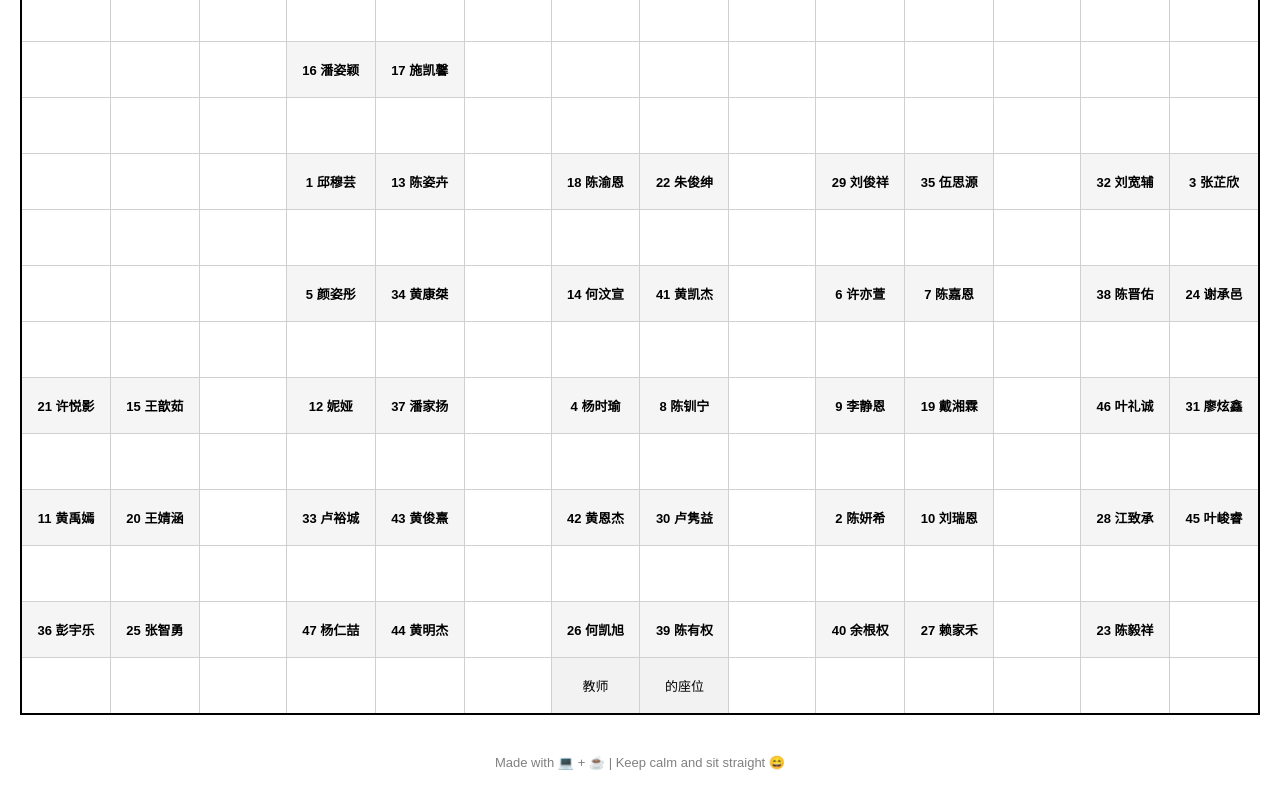
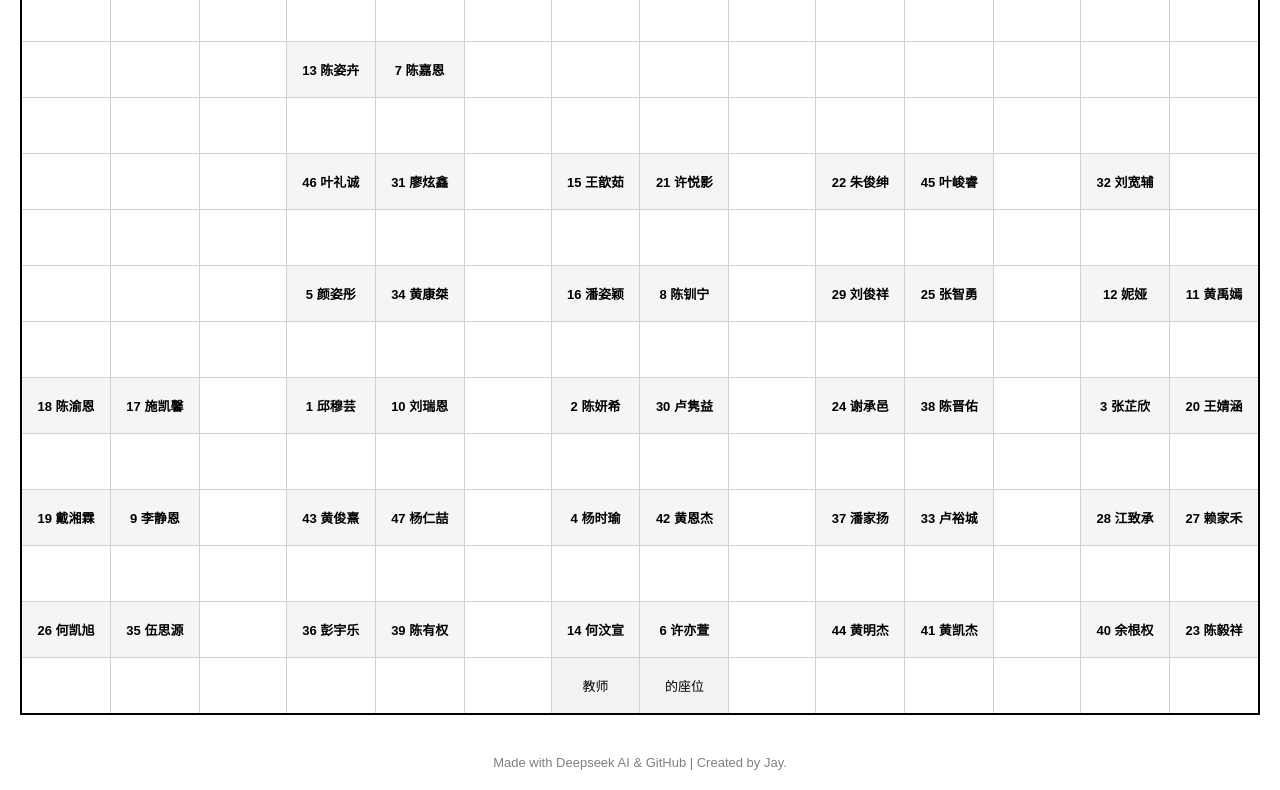
Before and after one commit to jayyyy1106/j2-4, a plain HTML site: page index.html in a window 1280 px wide. Shown: the part 195-985 px from the top of the page. Drawn offline with Linux system fonts and the light colour scheme.

Commit message:
Update index.html

```diff
--- a/index.html
+++ b/index.html
@@ -71,7 +71,7 @@
   </style>
 </head>
 <body>
-  <h1>初二4 座位表</h1>
+  <h1>初二4 座位表（8月）</h1>
   <div class="button-container">
     <button id="randomizeBtn">Randomize 随机分配</button>
     <button id="exportBtn">Save As PNG 保存为PNG</button>
@@ -80,7 +80,7 @@
   <table id="seatTable"></table>
 
   <footer>
-    Made with 💻 + ☕ | Keep calm and sit straight 😄
+    Made with Deepseek AI & GitHub | Created by Jay.
   </footer>
 
   <script src="https://html2canvas.hertzen.com/dist/html2canvas.min.js"></script>
@@ -96,17 +96,17 @@
     const seatLayout = [
       [null, null, null, null, null, null, null, null, null, null, null, null, null, null],
       [null, null, null, null, null, null, null, null, null, null, null, null, null, null],
-      [null, null, null, "16", "17", null, null, null, null, null, null, null, null, null],
+      [null, null, null, "13", "7", null, null, null, null, null, null, null, null, null],
       [null, null, null, null, null, null, null, null, null, null, null, null, null, null],
-      [null, null, null, "1", "13", null, "18", "22", null, "29", "35", null, "32", "3"],
+      [null, null, null, "46", "31", null, "15", "21", null, "22", "45", null, "32", null],
       [null, null, null, null, null, null, null, null, null, null, null, null, null, null],
-      [null, null, null, "5", "34", null, "14", "41", null, "6", "7", null, "38", "24"],
+      [null, null, null, "5", "34", null, "16", "8", null, "29", "25", null, "12", "11"],
       [null, null, null, null, null, null, null, null, null, null, null, null, null, null],
-      ["21", "15", null, "12", "37", null, "4", "8", null, "9", "19", null, "46", "31"],
+      ["18", "17", null, "1", "10", null, "2", "30", null, "24", "38", null, "3", "20"],
       [null, null, null, null, null, null, null, null, null, null, null, null, null, null],
-      ["11", "20", null, "33", "43", null, "42", "30", null, "2", "10", null, "28", "45"],
+      ["19", "9", null, "43", "47", null, "4", "42", null, "37", "33", null, "28", "27"],
       [null, null, null, null, null, null, null, null, null, null, null, null, null, null],
-      ["36", "25", null, "47", "44", null, "26", "39", null, "40", "27", null, "23", null],
+      ["26", "35", null, "36", "39", null, "14", "6", null, "44", "41", null, "40", "23"],
       [null, null, null, null, null, null, "教师", "的座位", null, null, null, null, null, null]
     ];
 
@@ -232,7 +232,7 @@
     }
 
     function resetTable() {
-      if (confirm('确定要重置座位表吗？所有更改将丢失。')) {
+      if (confirm('Proceed to reset? All changes will be reseted. 确定要重置座位表吗？所有更改将丢失。')) {
         localStorage.removeItem('seatTableData');
         initializeTable();
       }
```
